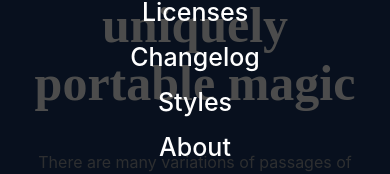
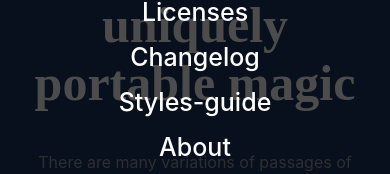
Before and after one commit to liensanchez/julesverne, a Vue app in the folder client/: page / in a window 390 px wide. Both pictures are taken after a click on the button 348 px from the left and 56 px from the top of the page. Shown: the part 231-405 px from the top of the page. Built offline with nearby package versions, Linux system fonts and the light colour scheme; no server answers.

Commit message:
fiexs on links

```diff
--- a/client/src/App.vue
+++ b/client/src/App.vue
@@ -17,6 +17,10 @@ export default {
   scroll-behavior: smooth;
 }
 
+router-link {
+  text-decoration: none;
+}
+
 .custom-container {
   width: 80%;
   max-width: 1920px;
--- a/client/src/components/global/Footer.vue
+++ b/client/src/components/global/Footer.vue
@@ -3,7 +3,7 @@
     <div class="custom-container">
       <div class="footer-top">
         <div class="footer-left">
-          <div class="footer-logo">
+          <router-link :to="{ name: 'styles-guide' }" class="footer-logo">
             <svg
               width="25"
               height="29"
@@ -18,7 +18,7 @@
             </svg>
 
             <h1 class="footer-logo-title">Jules Verne</h1>
-          </div>
+          </router-link>
           <div class="footer-social">
             <button class="social-button">
               <svg
@@ -64,7 +64,7 @@
 
         <div class="footer-links">
           <p class="footer-title">Explore</p>
-          <a href="">
+          <router-link :to="{ name: 'home' }">
             <svg
               width="24"
               height="7"
@@ -88,8 +88,8 @@
                 stroke-width="1.5"
               />
             </svg>
-            Home</a
-          >
+            Home
+          </router-link>
           <a href="">
             <svg
               width="24"
@@ -198,7 +198,7 @@
 
         <div class="footer-links">
           <p class="footer-title">Utility Pages</p>
-          <a href="">
+          <router-link :to="{ name: 'styles-guide' }">
             <svg
               width="24"
               height="7"
@@ -222,8 +222,8 @@
                 stroke-width="1.5"
               />
             </svg>
-            Style Guide</a
-          >
+            Style Guide
+          </router-link>
           <a href="">
             <svg
               width="24"
@@ -360,6 +360,7 @@
       gap: 25px;
 
       .footer-logo {
+        text-decoration: none;
         cursor: pointer;
         display: flex;
         align-items: center;
--- a/client/src/components/global/NavBar.vue
+++ b/client/src/components/global/NavBar.vue
@@ -58,7 +58,7 @@ export default {
       <button class="option-button">Blog</button>
       <button class="option-button">Licenses</button>
       <button class="option-button">Changelog</button>
-      <button class="option-button">Styles</button>
+      <button class="option-button">Styles-guide</button>
       <button class="option-button">About</button>
       <button class="option-button">Contact</button>
       <ButtonSmall :buttonText="'Download Books'" :style="style" />
@@ -66,7 +66,7 @@ export default {
 
     <div class="custom-container">
       <div class="navbar-left">
-        <div class="navbar-logo">
+        <router-link :to="{ name: 'home' }"  class="navbar-logo">
           <svg
             width="25"
             height="29"
@@ -81,7 +81,7 @@ export default {
           </svg>
 
           <h1 class="navbar-title">Jules Verne</h1>
-        </div>
+        </router-link>
 
         <div class="navbar-social">
           <button class="social-button">
@@ -147,7 +147,7 @@ export default {
       </button>
 
       <div class="navbar-options">
-        <button class="option-button">Home</button>
+        <router-link :to="{ name: 'home' }" class="option-button">Home</router-link>
         <div class="dropdown-option">
           <button class="option-button" @click="toggleMenu">
             Pages
@@ -173,7 +173,7 @@ export default {
             <button class="option-button">Blog</button>
             <button class="option-button">Licenses</button>
             <button class="option-button">Changelog</button>
-            <button class="option-button">Styles</button>
+            <router-link :to="{ name: 'styles-guide' }" class="option-button">Styles</router-link>
           </div>
         </div>
         <button class="option-button">About</button>
@@ -207,6 +207,7 @@ export default {
       justify-content: space-between;
 
       .navbar-logo {
+        text-decoration: none;
         cursor: pointer;
         display: flex;
         align-items: center;
@@ -267,6 +268,7 @@ export default {
         font-size: 17px;
         color: #ffffff;
         font-weight: 500;
+        text-decoration: none;
         border: none;
         background: none;
         background-color: transparent;
@@ -296,7 +298,8 @@ export default {
           opacity: 0;
           transition: opacity 0.3s ease;
 
-          button {
+          .option-button {
+            text-decoration: none;
             background: #1b3764;
             padding: 5px;
           }
--- a/client/src/router/index.js
+++ b/client/src/router/index.js
@@ -10,7 +10,7 @@ const routes = [
   },
   {
     path: '/styles-guide',
-    name: 'Styles Guide',
+    name: 'styles-guide',
     component: Styles
   }
 ]
```
